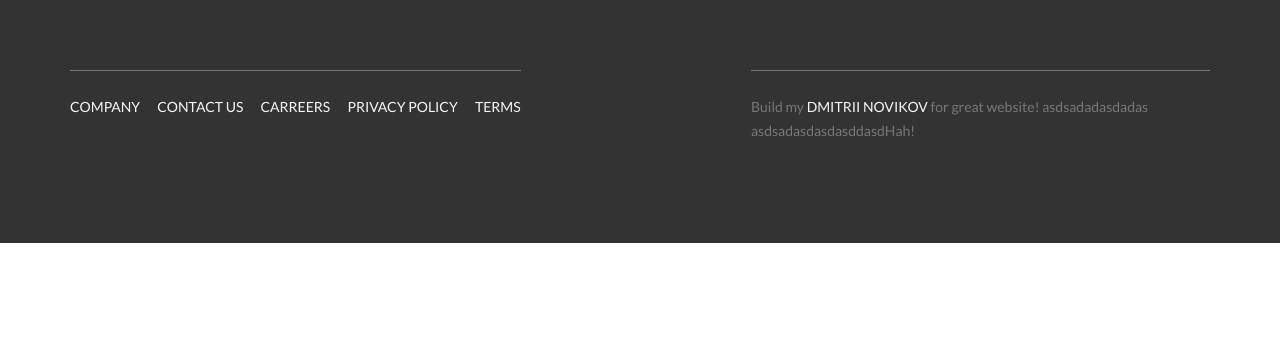
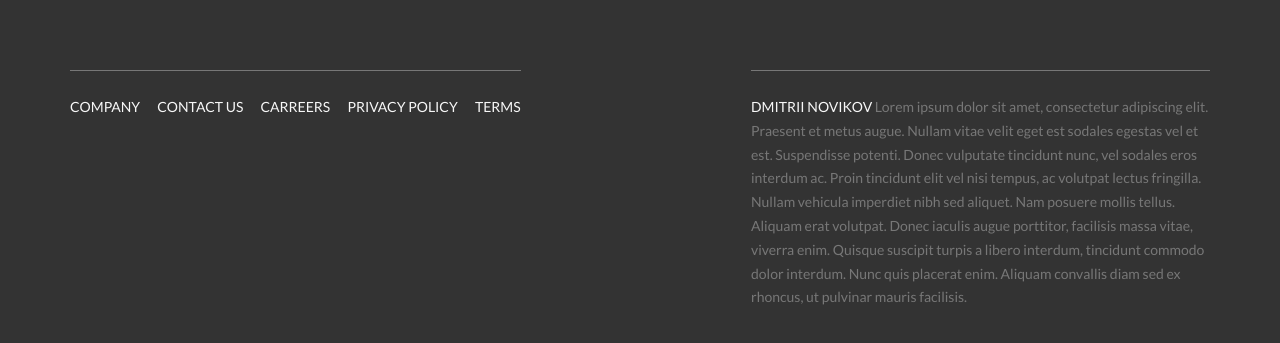
Before and after one commit to runredsun/Natours, a website: page index.html in a window 1280 px wide. Shown: the part 5876-6219 px from the top of the page. Before the commit the page ends 6119 px from the top, so only its background shows below. Drawn offline with Linux system fonts and the light colour scheme.

Commit message:
Update index.html

```diff
--- a/index.html
+++ b/index.html
@@ -398,8 +398,7 @@
         </div>
         <div class="col-1-of-2">
           <p class="footer__copyright">
-            Build my <a href="" class="footer__link">Dmitrii Novikov</a> for great website! asdsadadasdadas
-            asdsadasdasdasddasd<a class="footer__link">Hah!
+             <a href="" class="footer__link">Dmitrii Novikov</a> Lorem ipsum dolor sit amet, consectetur adipiscing elit. Praesent et metus augue. Nullam vitae velit eget est sodales egestas vel et est. Suspendisse potenti. Donec vulputate tincidunt nunc, vel sodales eros interdum ac. Proin tincidunt elit vel nisi tempus, ac volutpat lectus fringilla. Nullam vehicula imperdiet nibh sed aliquet. Nam posuere mollis tellus. Aliquam erat volutpat. Donec iaculis augue porttitor, facilisis massa vitae, viverra enim. Quisque suscipit turpis a libero interdum, tincidunt commodo dolor interdum. Nunc quis placerat enim. Aliquam convallis diam sed ex rhoncus, ut pulvinar mauris facilisis. <a class="footer__link">
             </a>
           </p>
         </div>
@@ -435,70 +434,6 @@
         </div>
       </div>
     </div>
-
-    <!-- <section class="grid-test">
-
-          <div class="row">
-              <div class="col-1-of-2">
-                  Col 1 of 2
-              </div>
-              <div class="col-1-of-2">
-                  Col 1 of 2
-              </div>
-          </div>
-          <div class="row">
-              <div class="col-1-of-3">
-                  Col 1 of 3
-              </div>
-              <div class="col-1-of-3">
-                  Col 1 of 3
-              </div>
-              <div class="col-1-of-3">
-                  Col 1 of 3
-              </div>
-          </div>
-          <div class="row">
-              <div class="col-1-of-3">
-                  Col 1 of 3
-              </div>
-              <div class="col-2-of-3">
-                  Col 2 of 3
-              </div>
-          </div>
-          <div class="row">
-              <div class="col-1-of-4">
-                  Col 1 of 4
-              </div>
-              <div class="col-1-of-4">
-                  Col 1 of 4
-              </div>
-              <div class="col-1-of-4">
-                  Col 1 of 4
-              </div>
-              <div class="col-1-of-4">
-                  Col 1 of 4
-              </div>
-          </div>
-          <div class="row">
-              <div class="col-1-of-4">
-                  Col 1 of 4
-              </div>
-              <div class="col-1-of-4">
-                  Col 1 of 4
-              </div>
-              <div class="col-2-of-4">
-                  Col 2 of 4
-              </div>
-          </div>
-          <div class="row">
-              <div class="col-1-of-4">
-                  Col 1 of 4
-              </div>
-              <div class="col-3-of-4">
-                  Col 3 of 4
-              </div>
-
-      </section> -->
   </body>
 
 </html>
```
